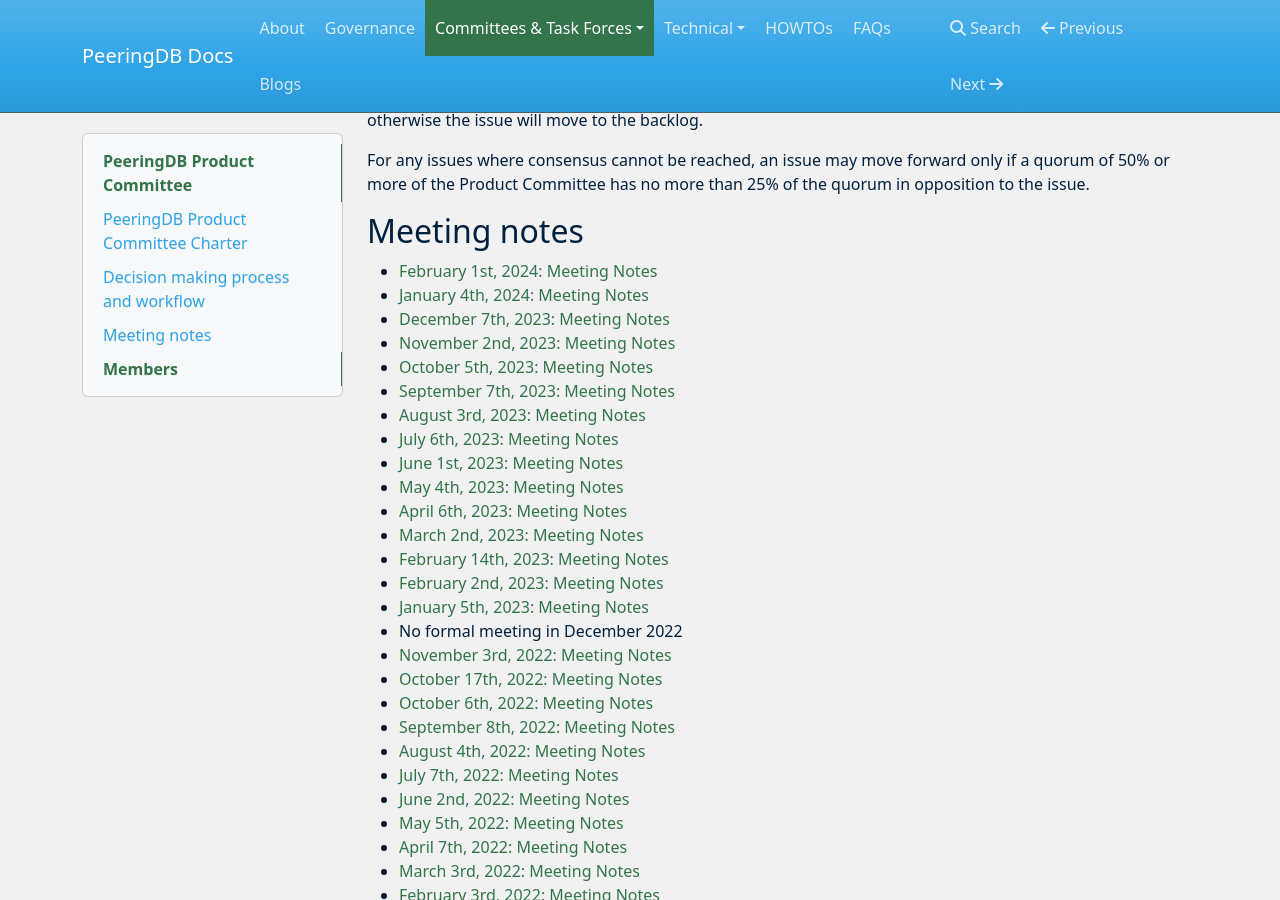
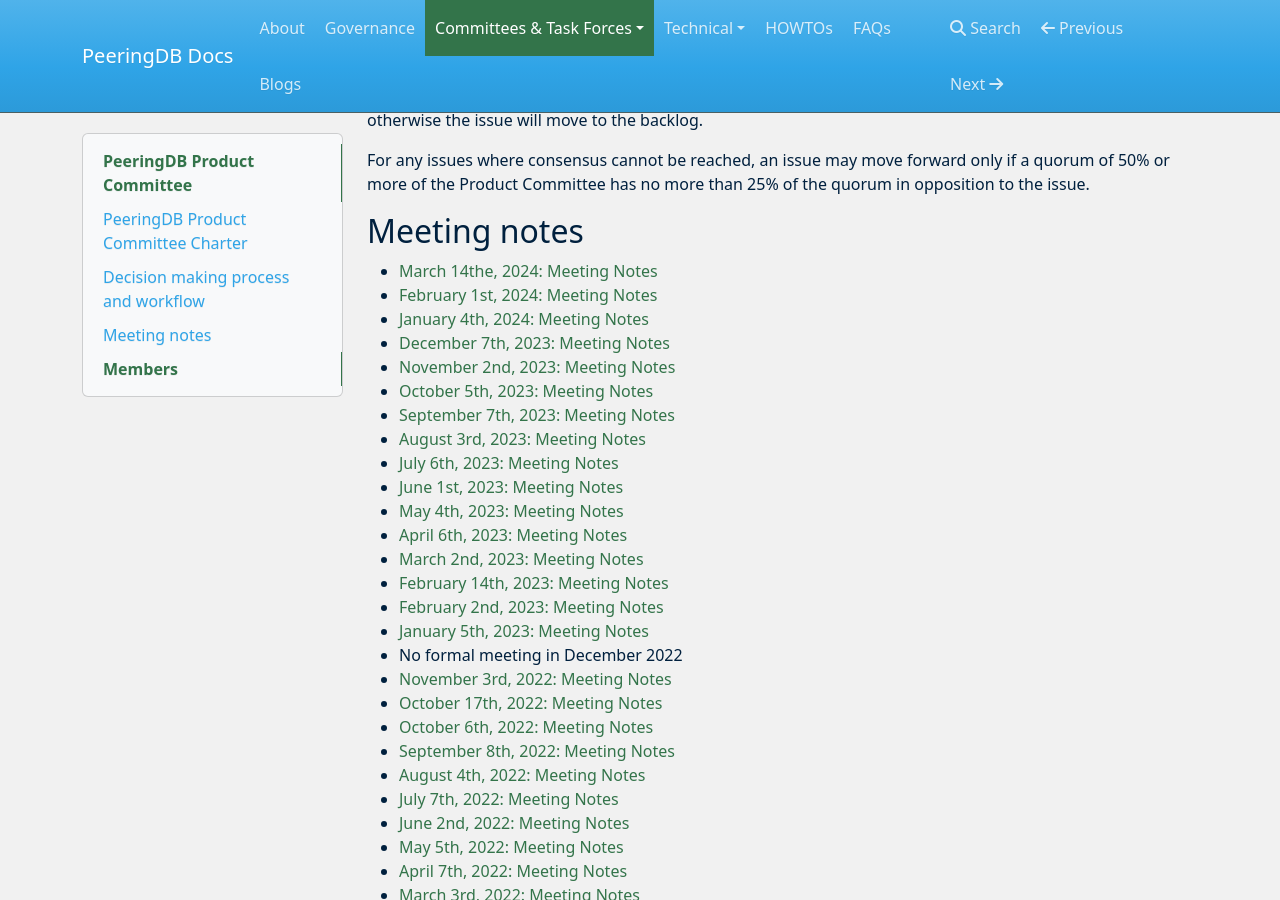
Before and after one commit to peeringdb/docs, an MkDocs documentation site: the page built from docs/committee/product/index.md, in a window 1280 px wide and 900 px high, scrolled down 2515 px. Built offline with MkDocs 1.6.1, drawn with Linux system fonts in a browser that asks for light colours; nearby versions of some CDN libraries.

Commit message:
March 2024 PC meeting notes (#318)
Notes and updated index.md

```diff
--- a/docs/committee/product/index.md
+++ b/docs/committee/product/index.md
@@ -9,6 +9,7 @@
 
 ## Meeting notes
 
+- [March 14the, 2024: Meeting Notes](notes/2024-03-14_Product_Committee_Notes.pdf)
 - [February 1st, 2024: Meeting Notes](notes/2024-02-01_Product_Committee_Notes.pdf)
 - [January 4th, 2024: Meeting Notes](notes/2024-01-04_Product_Committee_Notes.pdf)
 - [December 7th, 2023: Meeting Notes](notes/2023-12-07_Product_Committee_Notes.pdf)
```
Also changed, not shown: 1 other file.
